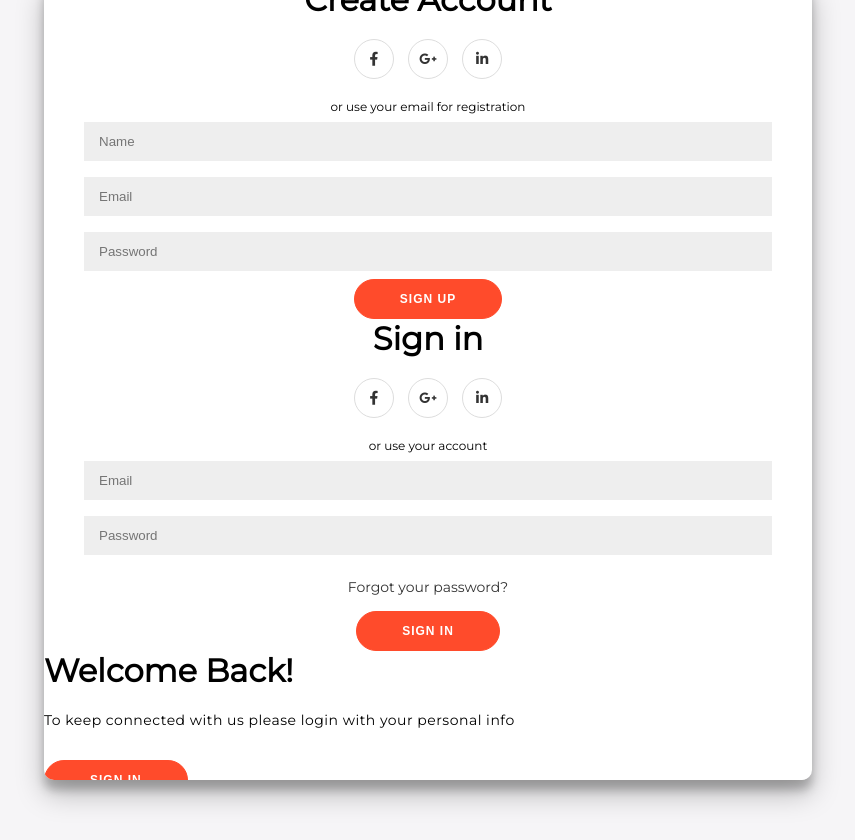
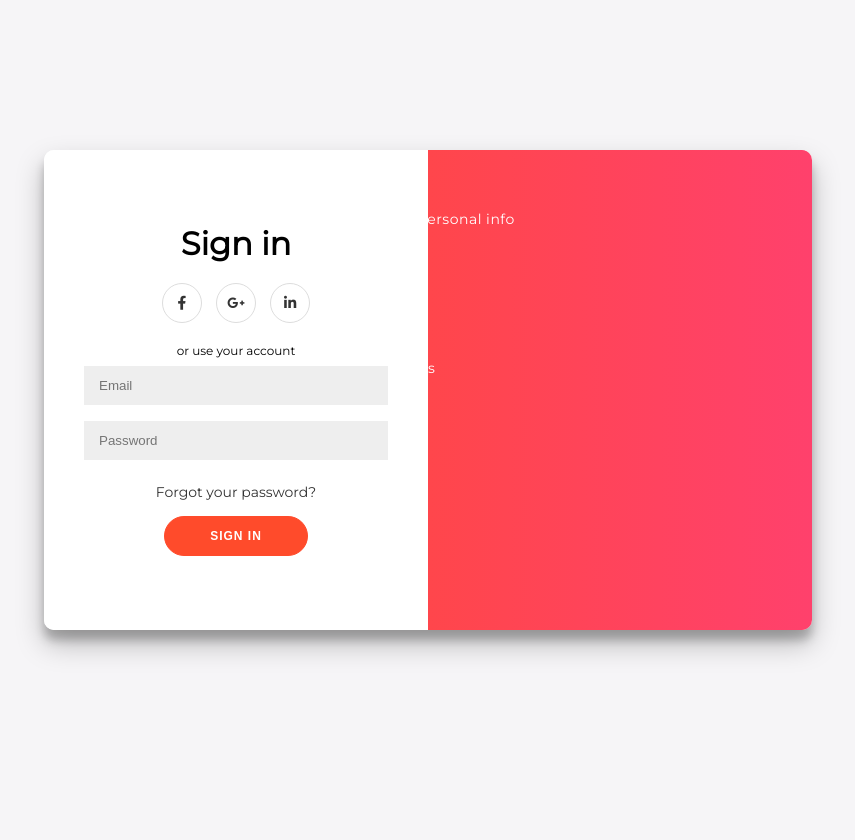
Before and after one commit to pjblitz86/HTML_CSS_Sandbox, a plain HTML site: page sliding_signin_signup_form/index.html in a window 1280 px wide. Shown: the whole page, without its empty margins (212-1067 px from the left). Drawn offline with Linux system fonts and the light colour scheme.

Commit message:
positioning

```diff
--- a/sliding_signin_signup_form/style.css
+++ b/sliding_signin_signup_form/style.css
@@ -14,7 +14,7 @@ body {
   justify-content: center;
   align-items: center;
   height: 100vh;
-  margin: -20px 0 50px;
+  margin: -10px 0 50px;
 }
 
 h1 {
@@ -114,3 +114,48 @@ button .ghost {
   background: transparent;
   border-color: #fff;
 }
+
+/* POSITIONING */
+
+.form-container {
+  position: absolute;
+  top: 0;
+  height: 100%;
+  transition: all 0.6s ease-in-out;
+}
+
+.sign-in-container {
+  left: 0;
+  width: 50%;
+  z-index: 2;
+}
+
+.sign-up-container {
+  left: 0;
+  width: 50%;
+  opacity: 0;
+  z-index: 1;
+}
+
+.overlay-container {
+  position: absolute;
+  top: 0;
+  left: 50%;
+  width: 50%;
+  height: 100%;
+  overflow: hidden;
+  transition: transform 0.6 ease-in-out;
+  z-index: 100;
+}
+
+.overlay {
+  background: #ff416c;
+  background: linear-gradient(to right, #ff4b2b, #ff416c), no-repeat 0 0 / cover;
+  color: #fff;
+  position: relative;
+  left: -100%;
+  height: 100%;
+  width: 200%;
+  transform: translateX(0);
+  transition: transform 0.6s ease-in-out;
+}
```
